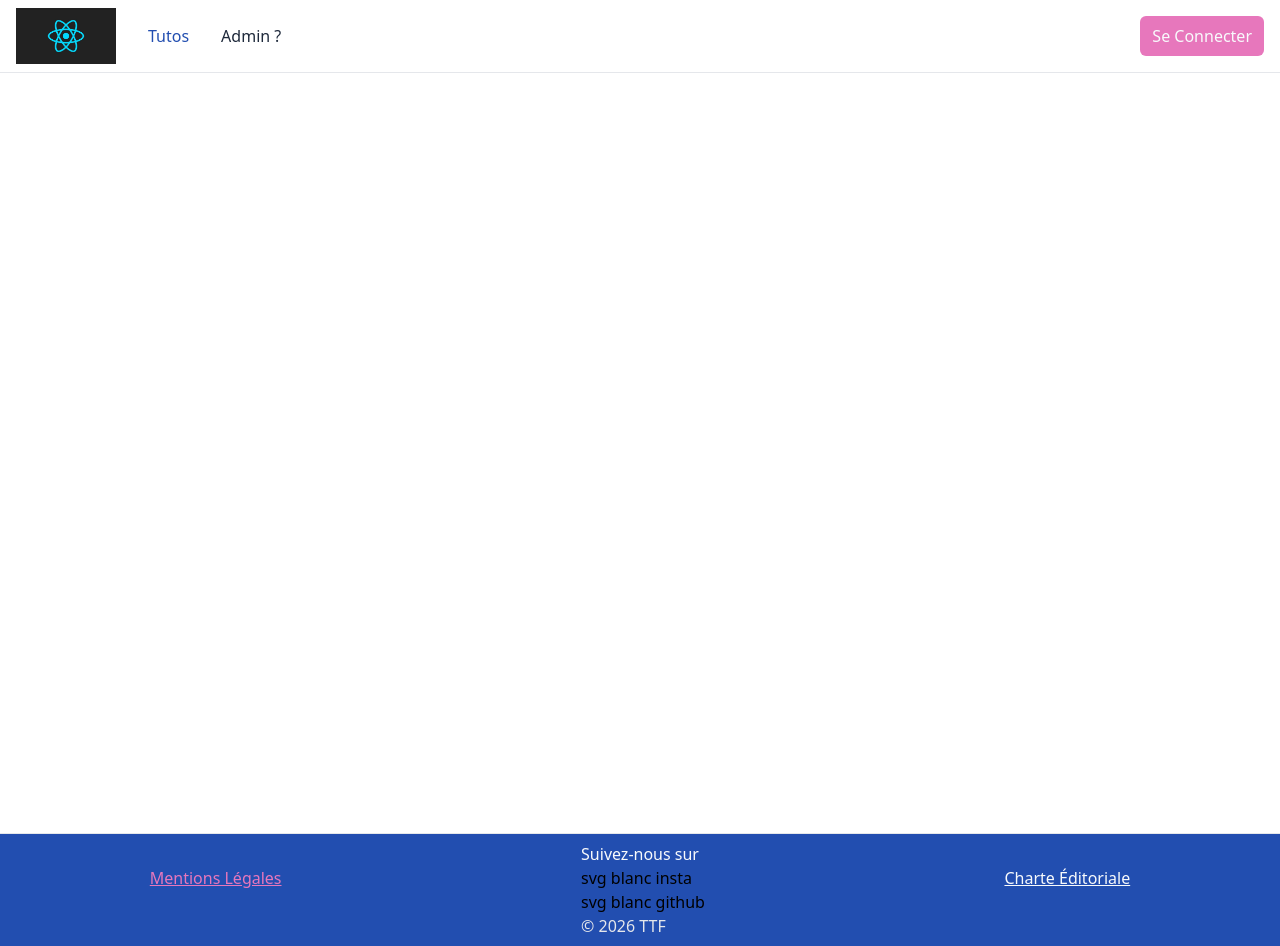
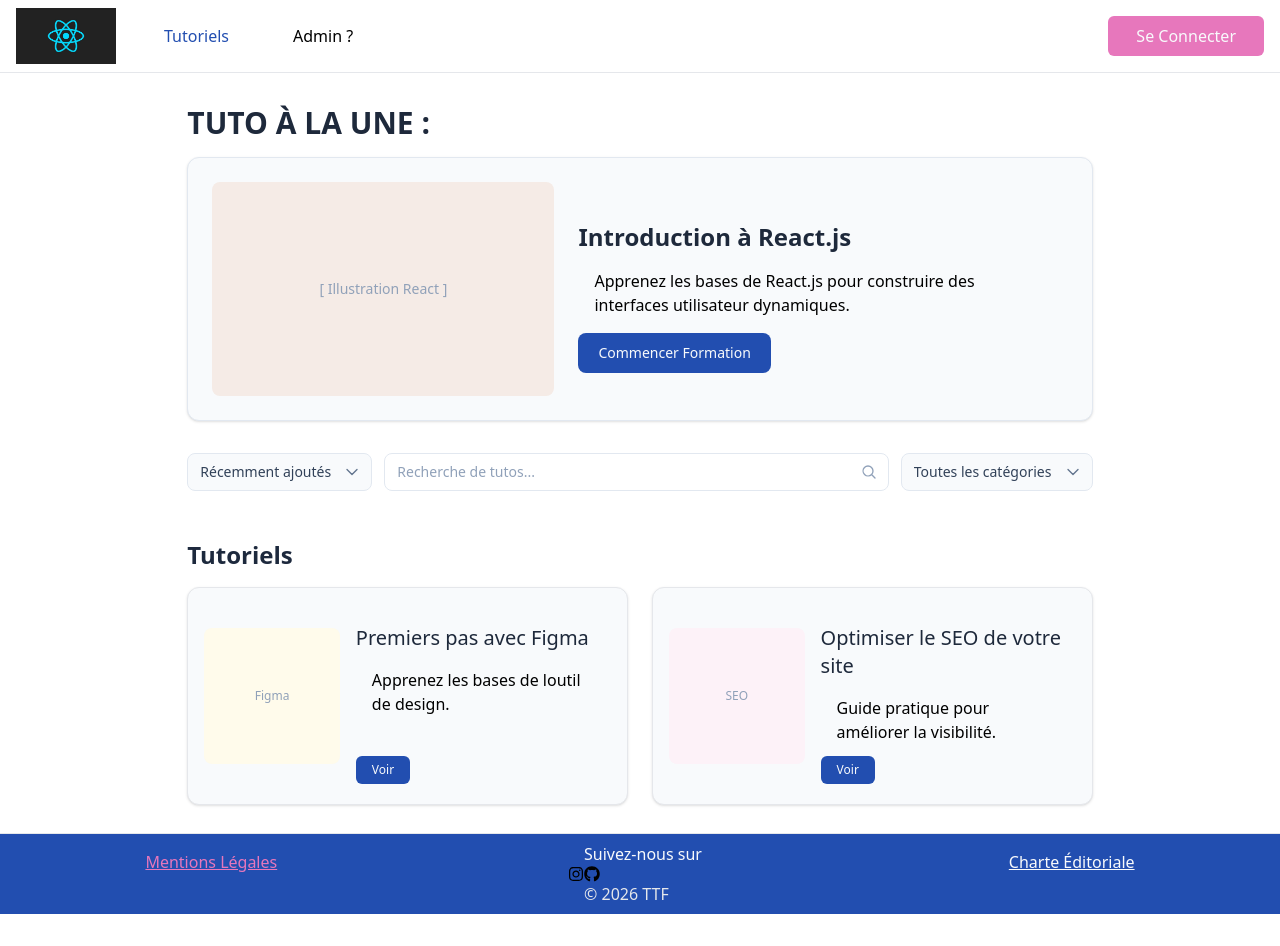
Before and after one commit to tomfrx12/TTF, a Next.js app: page /index in a window 1280 px wide. After the commit the page ends 914 px from the top, so only its background shows below. Built offline with nearby package versions, Linux system fonts and the light colour scheme.

Commit message:
début ajout page index

```diff
--- a/app/index/page.tsx
+++ b/app/index/page.tsx
@@ -1,9 +1,72 @@
 // import CardTuto from "@/components/CardTuto";
 
-export default function Page() {
+import CardTuto from "@/components/CardTuto";
+import Text from "@/components/Text";
+
+export default function Tutos() {
     return (
-        <main>
+        <main className="min-h-[95vh] max-w-360 flex flex-col justify-self-center px-4">
+          <section className="mb-8">
+            <Text name="h1" className="uppercase">Tuto à la Une :</Text>
+        {/* avec l'aide la bd ( que je ne sais pas comment je vais m'y prendre ) il faudrait faire un .map mais seulement le plus ressens ( donc un timestamp dans la bd déjà ) */}
+            <div className="flex flex-col md:flex-row bg-(--color-white-break) rounded-xl border border-slate-200 overflow-hidden p-6 gap-6 items-center shadow-sm">
+              <div className="w-full md:w-2/5 bg-[#f5ebe6] rounded-lg aspect-16/10 flex items-center justify-center p-4">
+                {/* name avec la bd ( illustration jsp si j'en fais ) */}
+                <span className="text-sm text-slate-400 font-medium">[ Illustration React ]</span>
+              </div>
+              <div className="flex flex-col flex-1">
+                    {/* name avec la bd */}
+                <Text name="h2">Introduction à React.js</Text>
+                <Text name="p">
+                        {/* text avec la bd */}
+                  Apprenez les bases de React.js pour construire des interfaces utilisateur dynamiques.
+                </Text>
+                <button className="bg-(--color-primary) hover:bg-(--color-secondary) text-(--color-white-break) font-medium mt-4 px-5 py-2.5 rounded-lg transition-colors self-start text-sm">
+                  Commencer Formation
+                </button>
+              </div>
+            </div>
+          </section>
 
+          <section className="flex flex-col sm:flex-row gap-3 mb-8">
+            <div className="relative min-w-45">
+              <select className="w-full appearance-none bg-(--color-white-break) border border-slate-200 rounded-lg pl-3 pr-10 py-2 text-sm text-slate-700 font-medium cursor-pointer focus:outline-none focus:border-blue-500">
+                <option>Récemment ajoutés</option>
+              </select>
+              <div className="absolute inset-y-0 right-0 flex items-center pr-3 pointer-events-none text-slate-500">
+                <svg xmlns="http://www.w3.org/2000/svg" fill="none" viewBox="0 0 24 24" strokeWidth={2} stroke="currentColor" className="w-4 h-4"><path strokeLinecap="round" strokeLinejoin="round" d="M19.5 8.25l-7.5 7.5-7.5-7.5" /></svg>
+              </div>
+            </div>
+
+            <div className="relative flex-1">
+              <input
+                type="text"
+                placeholder="Recherche de tutos..."
+                className="w-full bg-(--color-white-break border border-slate-200 rounded-lg pl-3 pr-10 py-2 text-sm placeholder-slate-400 focus:outline-none focus:border-blue-500"
+              />
+              <div className="absolute inset-y-0 right-0 flex items-center pr-3 pointer-events-none text-slate-400">
+                <svg xmlns="http://www.w3.org/2000/svg" fill="none" viewBox="0 0 24 24" strokeWidth={2} stroke="currentColor" className="w-4 h-4"><path strokeLinecap="round" strokeLinejoin="round" d="M21 21l-5.197-5.197m0 0A7.5 7.5 0 105.196 5.196a7.5 7.5 0 0010.603 10.601z" /></svg>
+              </div>
+            </div>
+
+            <div className="relative min-w-45">
+              <select className="w-full appearance-none bg-(--color-white-break) border border-slate-200 rounded-lg pl-3 pr-10 py-2 text-sm text-slate-700 font-medium cursor-pointer focus:outline-none focus:border-blue-500">
+                <option>Toutes les catégories</option>
+              </select>
+              <div className="absolute inset-y-0 right-0 flex items-center pr-3 pointer-events-none text-slate-500">
+                <svg xmlns="http://www.w3.org/2000/svg" fill="none" viewBox="0 0 24 24" strokeWidth={2} stroke="currentColor" className="w-4 h-4"><path strokeLinecap="round" strokeLinejoin="round" d="M19.5 8.25l-7.5 7.5-7.5-7.5" /></svg>
+              </div>
+            </div>
+          </section>
+
+          <section>
+            <Text name="h2" className="text-2xl font-bold mb-4 text-slate-800">Tutoriels</Text>
+            <div className="grid grid-cols-1 md:grid-cols-2 gap-6">
+        {/* faire .map sur la bd pour tout les projets */}
+              <CardTuto name="Figma" title="Premiers pas avec Figma" description="Apprenez les bases de loutil de design."/>
+              <CardTuto name="SEO" title="Optimiser le SEO de votre site" description="Guide pratique pour améliorer la visibilité."/>
+            </div>
+          </section>
         </main>
     )
 };
--- a/app/layout.tsx
+++ b/app/layout.tsx
@@ -1,6 +1,6 @@
 import type { Metadata } from "next";
 import "./globals.css";
-import Header from "@/components/header";
+import Header from "@/components/Header";
 import Footer from "@/components/Footer";
 import { AuthProvider } from "@/context/AuthContext";
 
@@ -14,7 +14,7 @@ export default function RootLayout({ children }: Readonly <{ children: React.Rea
       <body>
         <AuthProvider>
           <Header />
-          <main className="min-h-[95vh]">{children}</main>
+          {children}
           <Footer />
         </AuthProvider>
       </body>
--- a/components/CardTuto.tsx
+++ b/components/CardTuto.tsx
@@ -1,28 +1,42 @@
-import React from "react";
-// import Image from "next/image";
-import Link from "next/link";
+import Text from "./Text";
 
 interface CardTutoProps {
-    src: string;
-    alt: string;
-    categorie: string;
     name: string;
+    title: string;
     description: string;
-    href: string;
 };
 
-export default function CardTuto({ src, alt, categorie, name, description, href }: CardTutoProps) {
+const BG_COLORS = [
+  'bg-red-50',
+  'bg-blue-50',
+  'bg-amber-50',
+  'bg-purple-50',
+  'bg-pink-50',
+  'bg-indigo-50',
+  'bg-orange-50',
+  'bg-sky-50',
+  'bg-fuchsia-50',
+  'bg-violet-50',
+  'bg-rose-50'
+];
 
+export default function CardTuto({ name, title, description }: CardTutoProps) {
+    const charSum = title.split('').reduce((acc, char) => acc + char.charCodeAt(0), 0);
+    const randomBg = BG_COLORS[charSum % BG_COLORS.length];
     return (
-        <Link href={href}>
-            <div className="my-4 p-4 flex gap-4 shadow-sm h-45 rounded-lg cursor-pointer hover:shadow-md transition-all transform">
-                <img className="w-67.5 h-37.5" src={src} alt={alt} />
-                <div className="flex flex-col justify-center gap-2">
-                    <span className="text-[#00838F] text-xs font-medium uppercase">{categorie}</span>
-                    <h2 className="font-bold text-base">{name}</h2>
-                    <p className="font-normal text-base">{description}</p>
+        <div className="flex bg-(--color-white-break) rounded-xl border border-gray-200 p-4 gap-4 shadow-sm items-center">
+            <div className={`w-1/3 ${randomBg} rounded-lg aspect-square flex items-center justify-center p-2 shrink-0`}>
+                <span className="text-xs text-slate-400 font-medium">{name}</span>
+            </div>
+            <div className="flex flex-col flex-1 justify-between h-full py-1">
+                <div>
+                    <Text name="h3">{title}</Text>
+                    <Text name="p">{description}</Text>
                 </div>
+                <button className="bg-(--color-primary) hover:bg-(--color-secondary) text-(--color-white-break) font-medium px-4 py-1.5 rounded-md transition-colors text-xs self-start mt-3">
+                    Voir
+                </button>
             </div>
-        </Link>
+        </div>
     )
 }
--- a/components/Footer.tsx
+++ b/components/Footer.tsx
@@ -1,12 +1,17 @@
+import { FaGithub, FaInstagram } from "react-icons/fa";
+import Text from "./Text";
+
 export default function Footer() {
     return (
         <footer className="border-t border-gray-200 bg-(--color-primary) flex justify-around justify-self-endp py-2">
             <a href="" className="text-(--color-secondary) underline self-center pb-6">Mentions Légales</a>
             <div className="flex flex-col">
-                <p className="text-(--color-white-break)">Suivez-nous sur</p>
-                <a href="">svg blanc insta</a>
-                <a href="">svg blanc github</a>
-                <p className="text-gray-200">© 2026 TTF</p>
+                <Text name="p" className="text-(--color-white-break)">Suivez-nous sur</Text>
+                <div className="flex">
+                    <a href=""><FaInstagram /></a>
+                    <a href=""><FaGithub /></a>
+                </div>
+                <Text name="p" className="text-gray-200">© 2026 TTF</Text>
             </div>
             <a href="" className="text-(--color-white-break) underline self-center pb-6">Charte Éditoriale</a>
         </footer>
--- a/components/Header.tsx
+++ b/components/Header.tsx
@@ -3,6 +3,7 @@
 import Image from "next/image";
 import { IoMdPerson } from "react-icons/io";
 import { useAuth } from "../context/AuthContext";
+import Text from "./Text";
 
 export default function Header() {
     const { isLog, Login, Logout } = useAuth();
@@ -12,8 +13,8 @@ export default function Header() {
             <div className="flex gap-8 items-center">
                 <Image src="/react.jpg" width={100} height={100} alt="Image Logo TTF" className="flex py-2"/>
                 <div className="flex gap-8 justify-center">
-                    <a href="" className="text-(--color-primary)">Tutos</a>
-                    <a href="" className="text-(--color-black-break)">Admin ?</a>
+                    <a href="" className="text-(--color-primary)"><Text name="p">Tutoriels</Text></a>
+                    <a href=""><Text name="p">Admin ?</Text></a>
                 </div>
             </div>
             <div className="flex gap-4">
@@ -25,7 +26,9 @@ export default function Header() {
                     className="cursor-pointer bg-(--color-secondary) text-(--color-white-break) p-2 px-3 rounded-md duration-400 hover:scale-102"
                     onClick={() => (isLog ? Logout() : Login())}
                 >
-                    {isLog ? "Se Déconnecter" : "Se Connecter"}
+                    <Text name="p">
+                        {isLog ? "Se Déconnecter" : "Se Connecter"}
+                    </Text>
                 </button>
             </div>
         </header>
--- /dev/null
+++ b/components/Text.tsx
@@ -0,0 +1,34 @@
+import { ReactNode } from 'react';
+import { tv, VariantProps } from 'tailwind-variants';
+
+const textVariants = tv({
+    variants: {
+        name: {
+            h1: 'text-[var(--color-black-break)] mt-8 font-bold text-3xl pt-0 pb-4',
+            h2: 'text-[var(--color-black-break)] mt-8 mb-2 my-4 text-2xl font-semibold',
+            h3: 'text-[var(--color-black-break)] mt-8 mb-2 my-4 text-xl font-medium',
+            h4: 'text-[var(--color-black-break)] mt-8 mb-2 my-4 text-lg font-medium',
+            p: 'text-[var(--color-black-break)] mx-4 text-normal font-light leading-6',
+        }
+    }
+});
+
+type TextVariantsProps = VariantProps<typeof textVariants>;
+
+type TextProps = {
+    name: NonNullable<TextVariantsProps['name']>;
+    className?: string;
+    children?: ReactNode;
+};
+
+const Text = ({ name, className, children }: TextProps) => {
+    const Tag = name;
+
+    return (
+        <Tag className={textVariants({ name, class: className })}>
+            {children}
+        </Tag>
+    );
+};
+
+export default Text;
--- a/context/AuthContext.tsx
+++ b/context/AuthContext.tsx
@@ -2,15 +2,9 @@
 
 import React, { createContext, useState, useContext, ReactNode } from "react";
 
-type Identifiant = {
-  email?: string;
-  password?: string;
-  token?: string;
-};
-
 type AuthContexteType = {
   isLog: boolean;
-  Login: (identifiant?: Identifiant) => Promise<boolean>;
+  Login: () => Promise<boolean>;
   Logout: () => void;
 };
 
@@ -19,10 +13,10 @@ const AuthContexte = createContext<AuthContexteType | undefined>(undefined);
 export function AuthProvider({ children }: { children: ReactNode }) {
   const [isLog, setIsLog] = useState<boolean>(false);
 
-  const Login = async (identifiant?: Identifiant): Promise<boolean> => {
+    const Login = async (): Promise<boolean> => {
       setIsLog(true);
       return true;
-  };
+    };
 
   const Logout = () => {
     setIsLog(false);
--- a/package.json
+++ b/package.json
@@ -12,7 +12,9 @@
     "next": "^16.2.6",
     "react": "19.2.4",
     "react-dom": "19.2.4",
-    "react-icons": "^5.6.0"
+    "react-icons": "^5.6.0",
+    "tailwind-merge": "^3.6.0",
+    "tailwind-variants": "^3.2.2"
   },
   "devDependencies": {
     "@tailwindcss/postcss": "^4",
```
Also changed, not shown: components/Text.jsx (deleted, +0 -24 lines), 1 other file (tests, documents, lock files or other folders).
